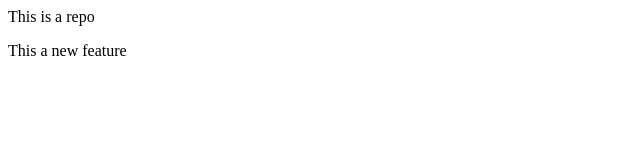
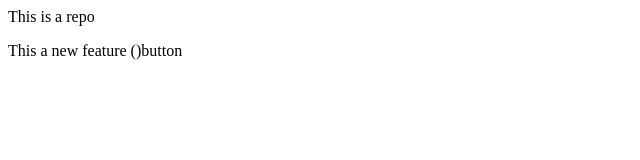
Before and after one commit to Rishith9546/LocalRepo, a plain HTML site: page index.html in a window 1280 px wide. Shown: the full height of the page, 0-640 px from the left. Drawn offline with Linux system fonts and the light colour scheme.

```diff
--- a/index.html
+++ b/index.html
@@ -1,2 +1,2 @@
 <p>This is a repo</p>
-<p>This a new feature</p>
+<p>This a new feature ()button</p>
```
